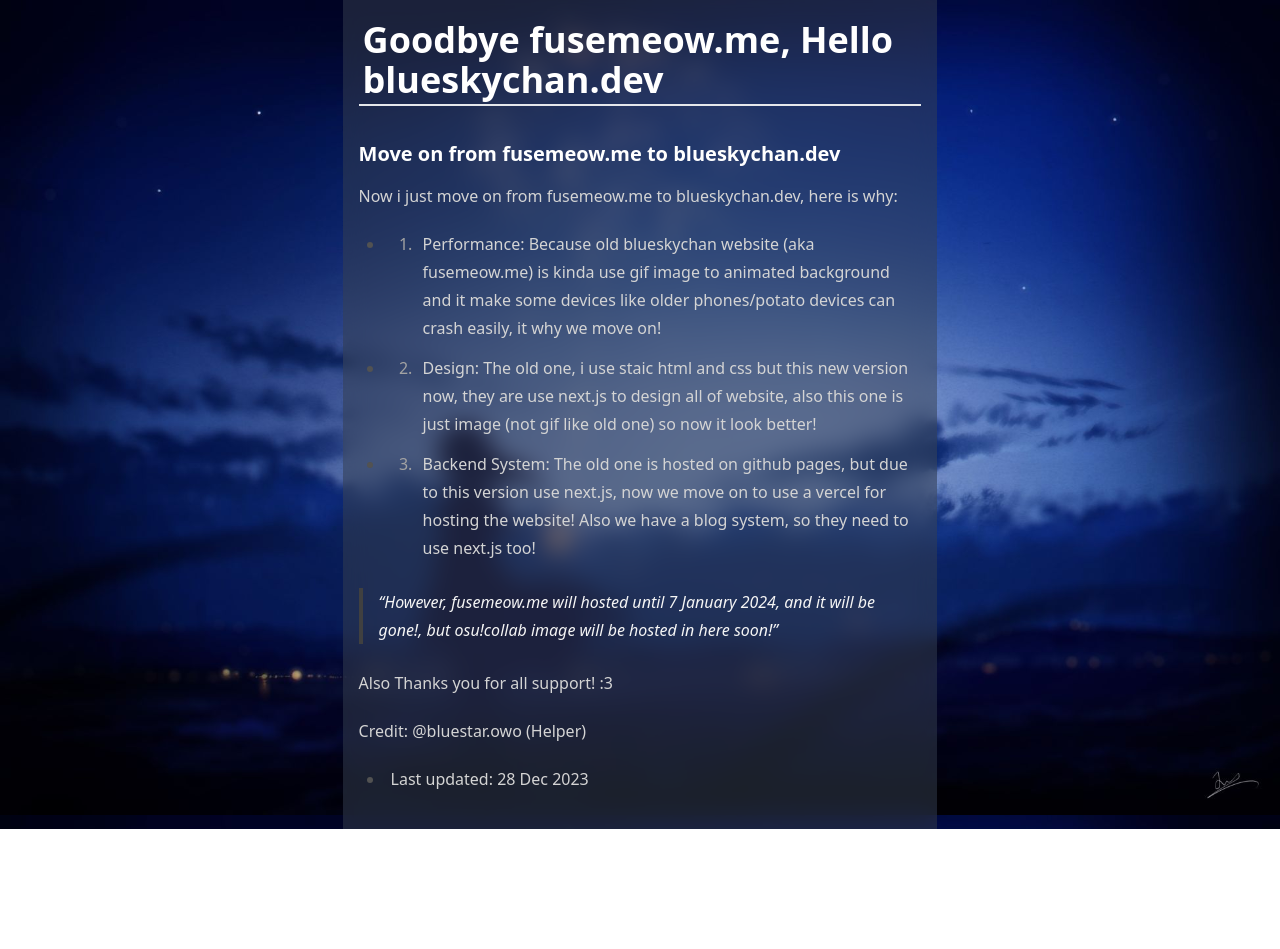
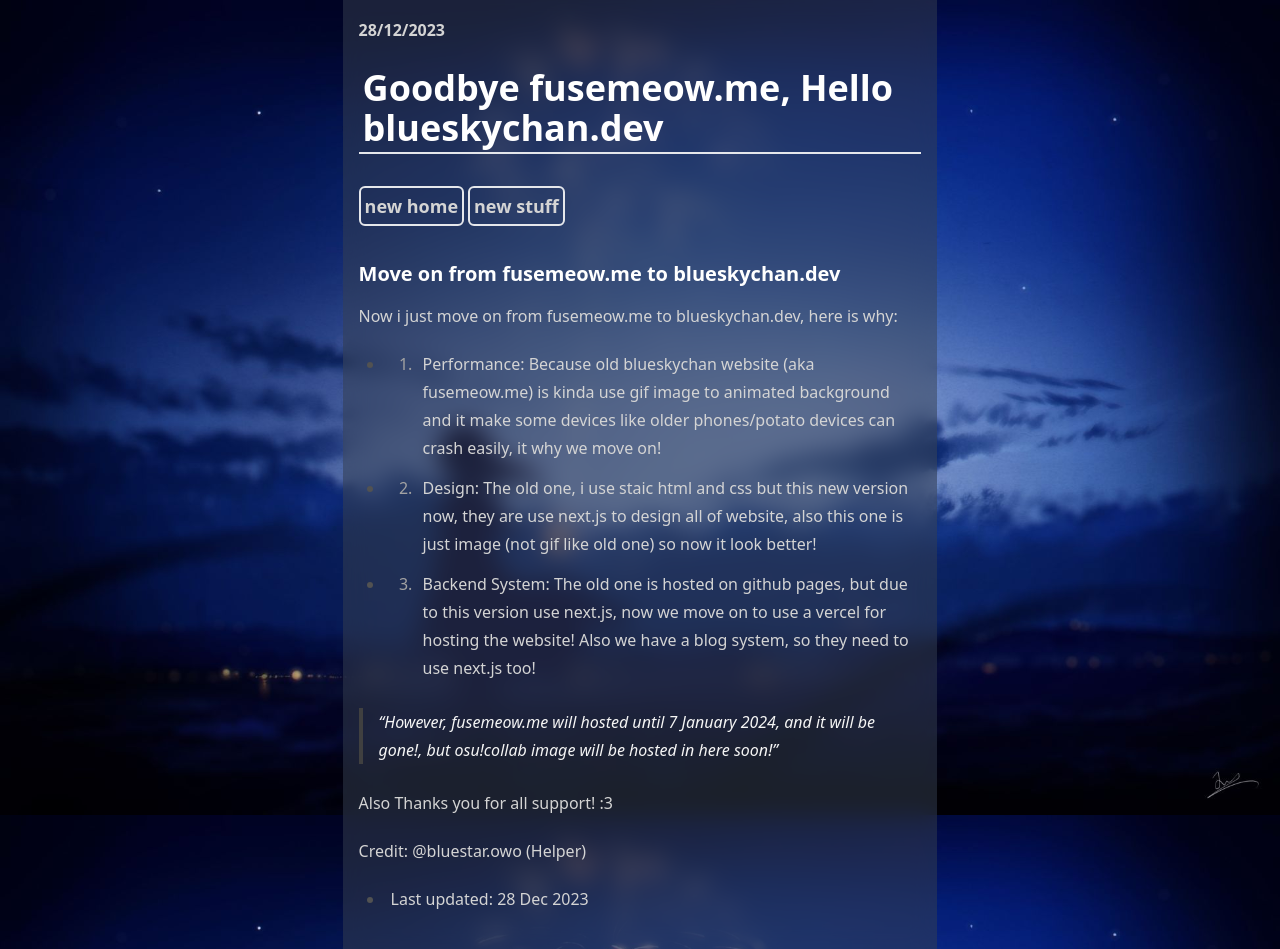
Before and after one commit to blueskychan-dev/blueskychan.dev, a Next.js app: page /post/moveon in a window 1280 px wide. Before the commit the page ends 829 px from the top, so only its background shows below. Built offline with nearby package versions, Linux system fonts and the light colour scheme.

Commit message:
- added date section - support description (in meta og) - added tags section

```diff
--- a/posts/moveon.md
+++ b/posts/moveon.md
@@ -1,23 +1,27 @@
 ---
 title: "Goodbye fusemeow.me, Hello blueskychan.dev"
+desc: Hello world!
 date: "28/12/2023"
 tags:
   - new home
+  - new stuff
 ---
 
 ### Move on from fusemeow.me to blueskychan.dev
 
 Now i just move on from fusemeow.me to blueskychan.dev, here is why:
+
 - 1. Performance:
-Because old blueskychan website (aka fusemeow.me) is kinda use gif image to animated background and it make some devices like older phones/potato devices can crash easily, it why we move on!
+     Because old blueskychan website (aka fusemeow.me) is kinda use gif image to animated background and it make some devices like older phones/potato devices can crash easily, it why we move on!
 - 2. Design:
-The old one, i use staic html and css but this new version now, they are use next.js to design all of website, also this one is just image (not gif like old one) so now it look better!
+     The old one, i use staic html and css but this new version now, they are use next.js to design all of website, also this one is just image (not gif like old one) so now it look better!
 - 3. Backend System:
-The old one is hosted on github pages, but due to this version use next.js, now we move on to use a vercel for hosting the website! Also we have a blog system, so they need to use next.js too!
+     The old one is hosted on github pages, but due to this version use next.js, now we move on to use a vercel for hosting the website! Also we have a blog system, so they need to use next.js too!
 
 > However, fusemeow.me will hosted until 7 January 2024, and it will be gone!, but osu!collab image will be hosted in here soon!
 
 Also Thanks you for all support! :3
 
 Credit: @bluestar.owo (Helper)
+
 - Last updated: 28 Dec 2023
--- a/src/pages/post/[slug].jsx
+++ b/src/pages/post/[slug].jsx
@@ -1,6 +1,7 @@
 import fs from "fs"
 import matter from "gray-matter"
 import md from "markdown-it"
+import Head from "next/head"
 
 export async function getStaticPaths() {
   const files = fs.readdirSync("posts")
@@ -27,14 +28,30 @@
 }
 
 export default function PostPage({ frontmatter, content }) {
+  console.log(frontmatter.tags)
+  const postTags = frontmatter.tags.map((tag) => (
+      <div className="inline-block border-2 rounded-md p-1 w-fit h-fit font-bold text-lg mr-1" key={tag.toString()}>{tag}</div>
+      ));
+
   const proseClass =
     "prose p-4 prose-invert prose-neutral mx-auto bg-gray-700/50 backdrop-blue-md backdrop-blur-md h-100"
   return (
     <>
-    <div className={proseClass}>
-      <h1 className="border-b-2 p-1">{frontmatter.title}</h1>
-      <div dangerouslySetInnerHTML={{ __html: md().render(content) }} />
-    </div>
+      <Head>
+        <meta property="og:type" content="article" />
+        <meta property="og:title" content={frontmatter.title} />
+        <meta property="og:description" content={frontmatter.desc} />
+
+        <meta name="twitter:title" content={frontmatter.title} />
+        <meta name="twitter:description" content={frontmatter.desc} />
+      </Head>
+      <div className={proseClass}>
+
+        <p className="font-bold text-md">{frontmatter.date}</p>
+        <h1 className="border-b-2 p-1">{frontmatter.title}</h1>
+        <div>{postTags}</div>
+        <div dangerouslySetInnerHTML={{ __html: md().render(content) }} />
+      </div>
     </>
   )
 }
--- a/src/styles/globals.css
+++ b/src/styles/globals.css
@@ -3,7 +3,6 @@
 @tailwind utilities;
 
 html {
-  /* Apply background styles to the html element */
   --background-image: url("/illust_111261733_20231222_212212.jpg");
   background-image: var(--background-image);
   background-repeat: no-repeat;
@@ -11,10 +10,9 @@
   background-size: cover;
   background-position: center center;
   color: rgb(255, 255, 255);
-  height: 100%; /* Ensure full height */
+  height: 100%;
 }
 
 body {
-  /* Ensure body also fills viewport */
   height: 100%;
 }
```
Also changed, not shown: src/pages/index.jsx (+6 -3 lines), 1 other file (tests, documents, lock files or other folders).
